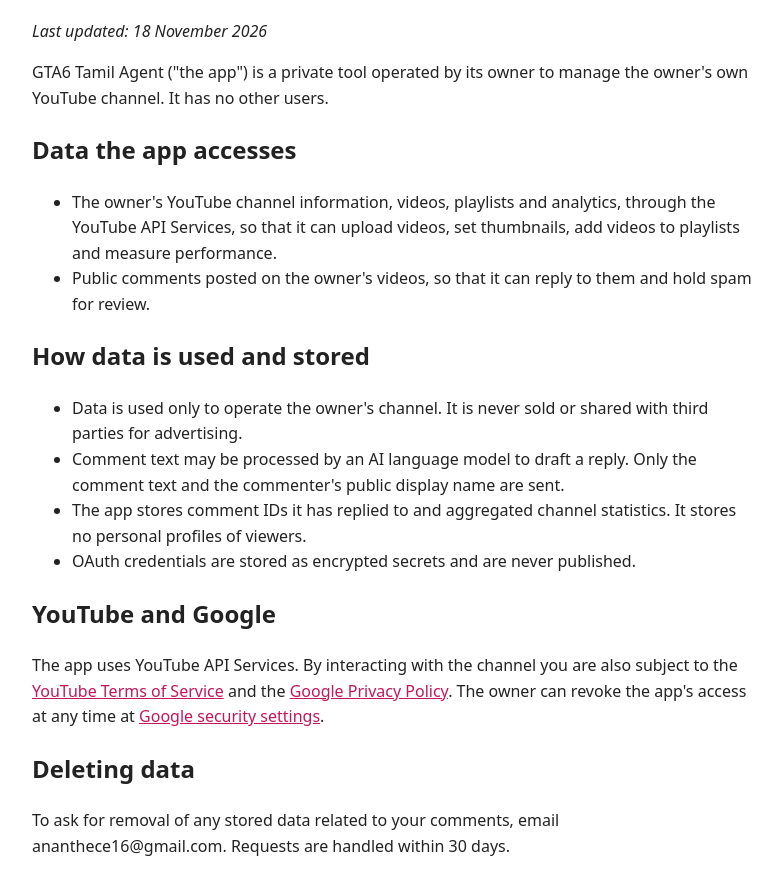
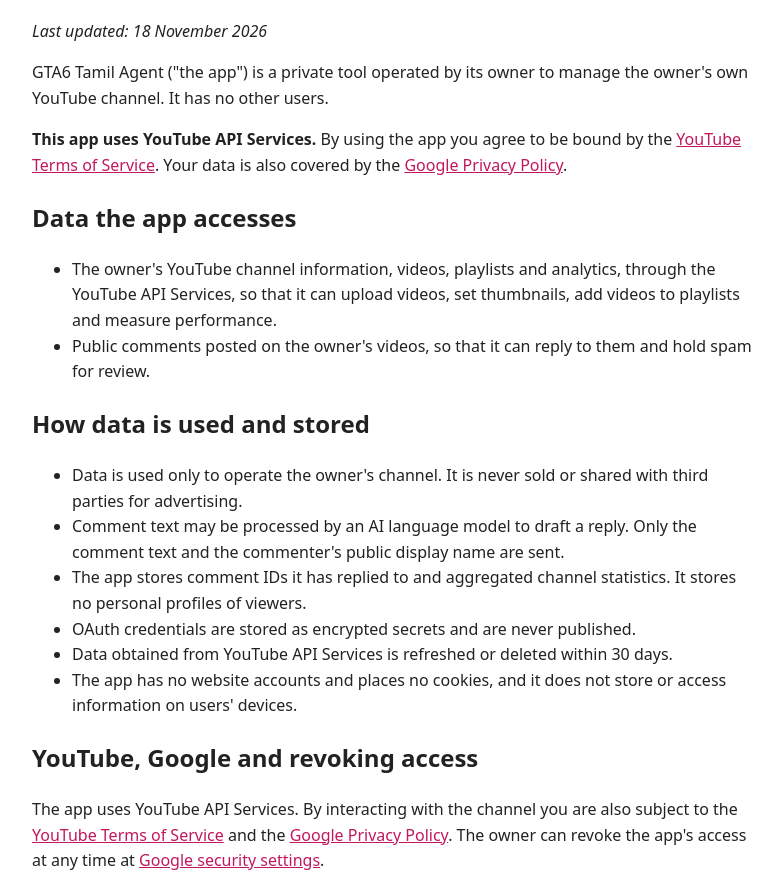
Before and after one commit to badassperumal/gta6-tamil-agent, a plain HTML site: page docs/privacy.html in a window 1280 px wide. Shown: the part 102-974 px from the top of the page, without its empty margins (248-1030 px from the left). Drawn offline with Linux system fonts and the light colour scheme.

Commit message:
YouTube branding and policy updates

```diff
--- a/docs/privacy.html
+++ b/docs/privacy.html
@@ -6,6 +6,7 @@
 <h1>Privacy Policy</h1>
 <p><em>Last updated: 18 November 2026</em></p>
 <p>GTA6 Tamil Agent ("the app") is a private tool operated by its owner to manage the owner's own YouTube channel. It has no other users.</p>
+<p><strong>This app uses YouTube API Services.</strong> By using the app you agree to be bound by the <a href="https://www.youtube.com/t/terms">YouTube Terms of Service</a>. Your data is also covered by the <a href="https://policies.google.com/privacy">Google Privacy Policy</a>.</p>
 <h2>Data the app accesses</h2>
 <ul>
 <li>The owner's YouTube channel information, videos, playlists and analytics, through the YouTube API Services, so that it can upload videos, set thumbnails, add videos to playlists and measure performance.</li>
@@ -17,11 +18,13 @@
 <li>Comment text may be processed by an AI language model to draft a reply. Only the comment text and the commenter's public display name are sent.</li>
 <li>The app stores comment IDs it has replied to and aggregated channel statistics. It stores no personal profiles of viewers.</li>
 <li>OAuth credentials are stored as encrypted secrets and are never published.</li>
+<li>Data obtained from YouTube API Services is refreshed or deleted within 30 days.</li>
+<li>The app has no website accounts and places no cookies, and it does not store or access information on users' devices.</li>
 </ul>
-<h2>YouTube and Google</h2>
+<h2>YouTube, Google and revoking access</h2>
 <p>The app uses YouTube API Services. By interacting with the channel you are also subject to the <a href="https://www.youtube.com/t/terms">YouTube Terms of Service</a> and the <a href="https://policies.google.com/privacy">Google Privacy Policy</a>. The owner can revoke the app's access at any time at <a href="https://security.google.com/settings/security/permissions">Google security settings</a>.</p>
 <h2>Deleting data</h2>
-<p>To ask for removal of any stored data related to your comments, email ananthece16@gmail.com. Requests are handled within 30 days.</p>
+<p>When access is revoked at the Google security settings page, the app can no longer access any YouTube data, and all stored API data is deleted within 7 days. To ask for removal of any stored data related to your comments, email ananthece16@gmail.com. Requests are handled within 7 days.</p>
 <h2>Contact</h2>
 <p>ananthece16@gmail.com</p>
 </body></html>
```
Also changed, not shown: docs/index.html (+4 -1 lines), docs/terms.html (+2 -1 lines).
